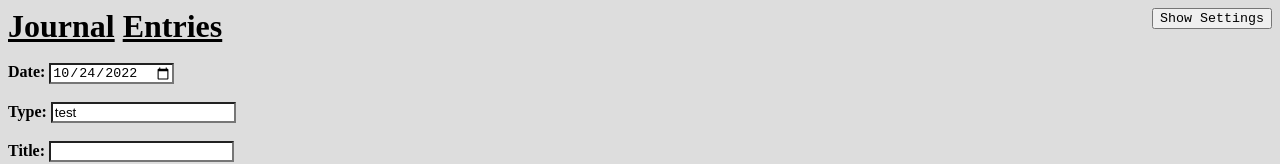
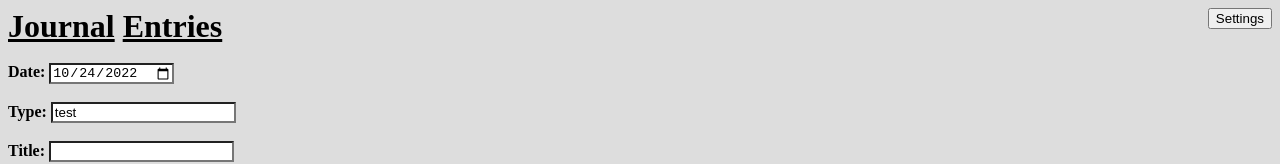
Before and after one commit to Flixnore/journal-mern, a React (Create React App) app in the folder frontend/: page / in a window 1280 px wide. Shown: the top 164 px of the page. Built offline with nearby package versions, Linux system fonts and the light colour scheme; no server answers.

Commit message:
Hide show panel on click outside

```diff
--- a/frontend/src/components/navbar/settings/ConnectionInputs.js
+++ b/frontend/src/components/navbar/settings/ConnectionInputs.js
@@ -32,7 +32,7 @@ function ConnectionInputs() {
         host: host,
         user: user,
         password: password,
-        database: db
+        database: db,
       }),
     })
       .then((response) => {
@@ -54,6 +54,7 @@ function ConnectionInputs() {
         defaultValue={host}
         onChange={(e) => setHost(e.target.value)}
       />
+      <br />
       <label htmlFor="userInput">User</label>
       <br />
       <input
@@ -62,6 +63,7 @@ function ConnectionInputs() {
         defaultValue={user}
         onChange={(e) => setUser(e.target.value)}
       />
+      <br />
       <label htmlFor="passwordInput">Password</label>
       <br />
       <input
@@ -70,6 +72,7 @@ function ConnectionInputs() {
         defaultValue={password}
         onChange={(e) => setPassword(e.target.value)}
       />
+      <br />
       <label htmlFor="databaseInput">Database</label>
       <br />
       <input
--- a/frontend/src/components/navbar/settings/Settings.css
+++ b/frontend/src/components/navbar/settings/Settings.css
@@ -1,4 +1,4 @@
-.hidden {
+.hide {
   display: none;
 }
 
--- a/frontend/src/components/navbar/settings/Settings.js
+++ b/frontend/src/components/navbar/settings/Settings.js
@@ -1,24 +1,46 @@
-import "./Settings.css";
+import { useRef, useEffect } from "react";
 import SettingsPanel from "./SettingsPanel";
 
+import "./Settings.css";
+
+function useTogglePanelBlur(ref, closePanel) {
+  useEffect(() => {
+    // Close settings panel when clicked outside of it
+    function handleClickOutside(event) {
+      if (ref.current && !ref.current.contains(event.target)) {
+        closePanel();
+      }
+    }
+    document.addEventListener("mousedown", handleClickOutside);
+    return () => {
+      document.removeEventListener("mousedown", handleClickOutside);
+    };
+  }, [ref, closePanel]);
+}
+
 function Settings() {
+  const panelRef = useRef(null);
+  const buttonRef = useRef(null);
   function togglePanel() {
-    const panel = document.getElementById("panel");
-    panel.classList.toggle("show");
-
-    const button = document.getElementById("settingsButton");
-    button.innerText =
-      button.innerText === "Show Settings" ? "Hide Settings" : "Show Settings";
+    if (panelRef) {
+      panelRef.current.classList.toggle("show");
+      buttonRef.current.classList.toggle("hide")
+    }
   }
+  function closePanel() {
+    if (panelRef) {
+      panelRef.current.classList.remove("show");
+      buttonRef.current.classList.remove("hide")
+    }
+  }
+  useTogglePanelBlur(panelRef, closePanel);
 
   return (
     <div>
-      <button id="settingsButton" onClick={togglePanel}>
-        Show Settings
+      <button ref={buttonRef} onClick={togglePanel}>
+        Settings
       </button>
-      <br />
-      <br />
-      <div id="panel" className="hidden">
+      <div id="panel" className="hide panel" ref={panelRef}>
         <SettingsPanel />
       </div>
     </div>
```
